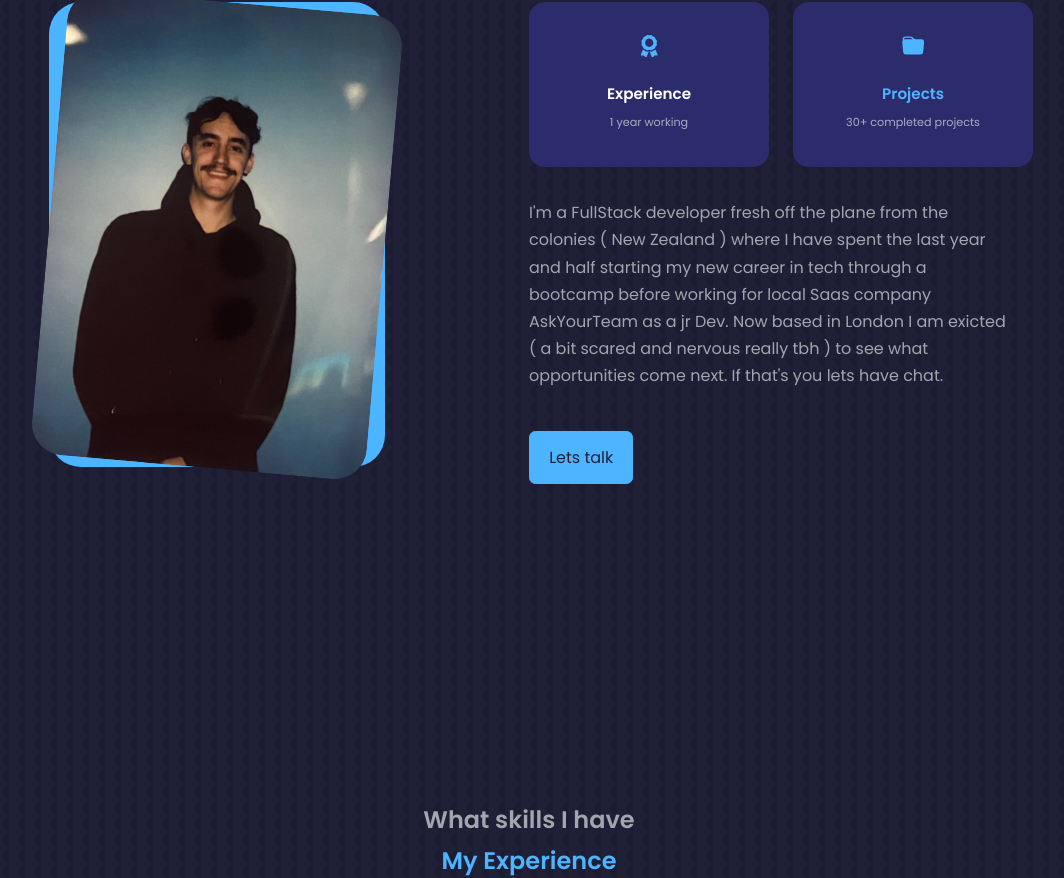
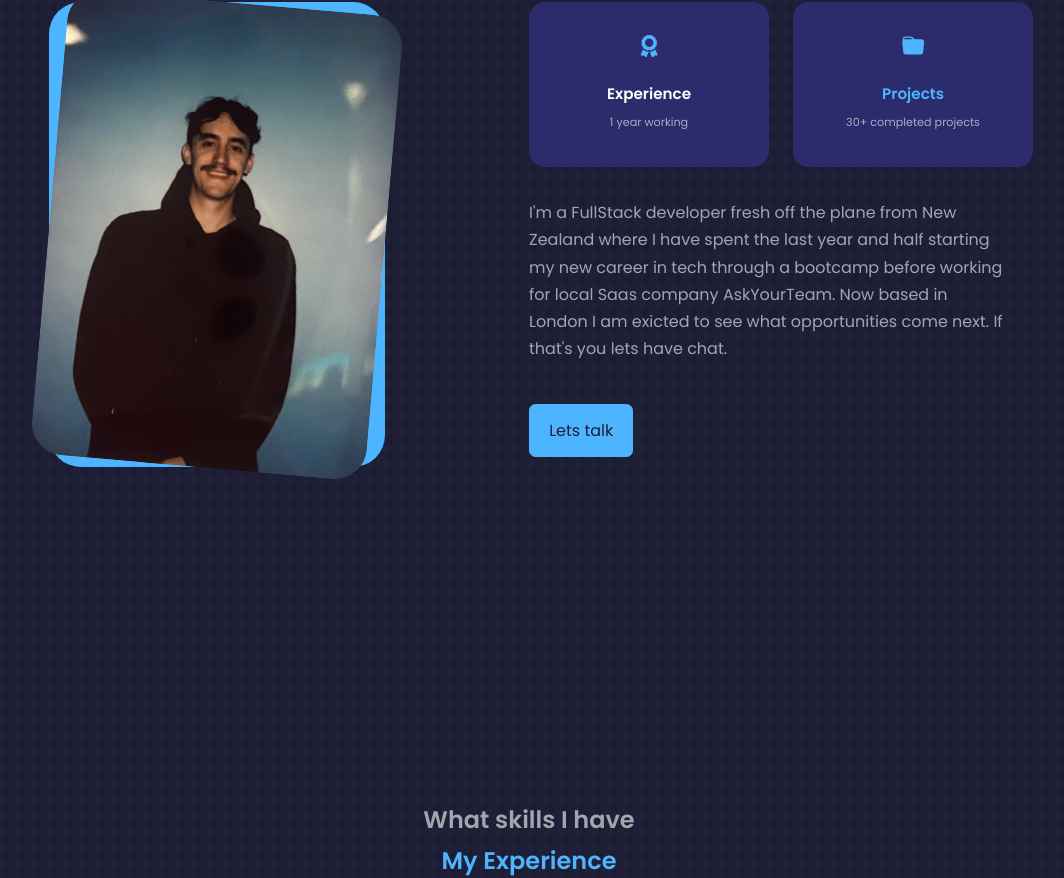
Before and after one commit to taine-rasmussen/portfoliov1, a React (Create React App) app: page / in a window 1280 px wide. Shown: the part 1056-1934 px from the top of the page, without its empty margins (111-1175 px from the left). Built offline with nearby package versions, Linux system fonts and the light colour scheme.

Commit message:
cut copy

```diff
--- a/src/Components/About/About.js
+++ b/src/Components/About/About.js
@@ -50,7 +50,7 @@ const About = () => {
             </article>
           </div>
           <p>
-            I'm a FullStack developer fresh off the plane from the colonies ( New Zealand ) where I have spent the last year and half starting my new career in tech through a bootcamp before working for local Saas company AskYourTeam as a jr Dev. Now based in London I am exicted ( a bit scared and nervous really tbh ) to see what opportunities come next. If that's you lets have chat.
+            I'm a FullStack developer fresh off the plane from New Zealand where I have spent the last year and half starting my new career in tech through a bootcamp before working for local Saas company AskYourTeam.  Now based in London I am exicted to see what opportunities come next. If that's you lets have chat.
           </p>
           <a
             className='btn btn-primary'
```
